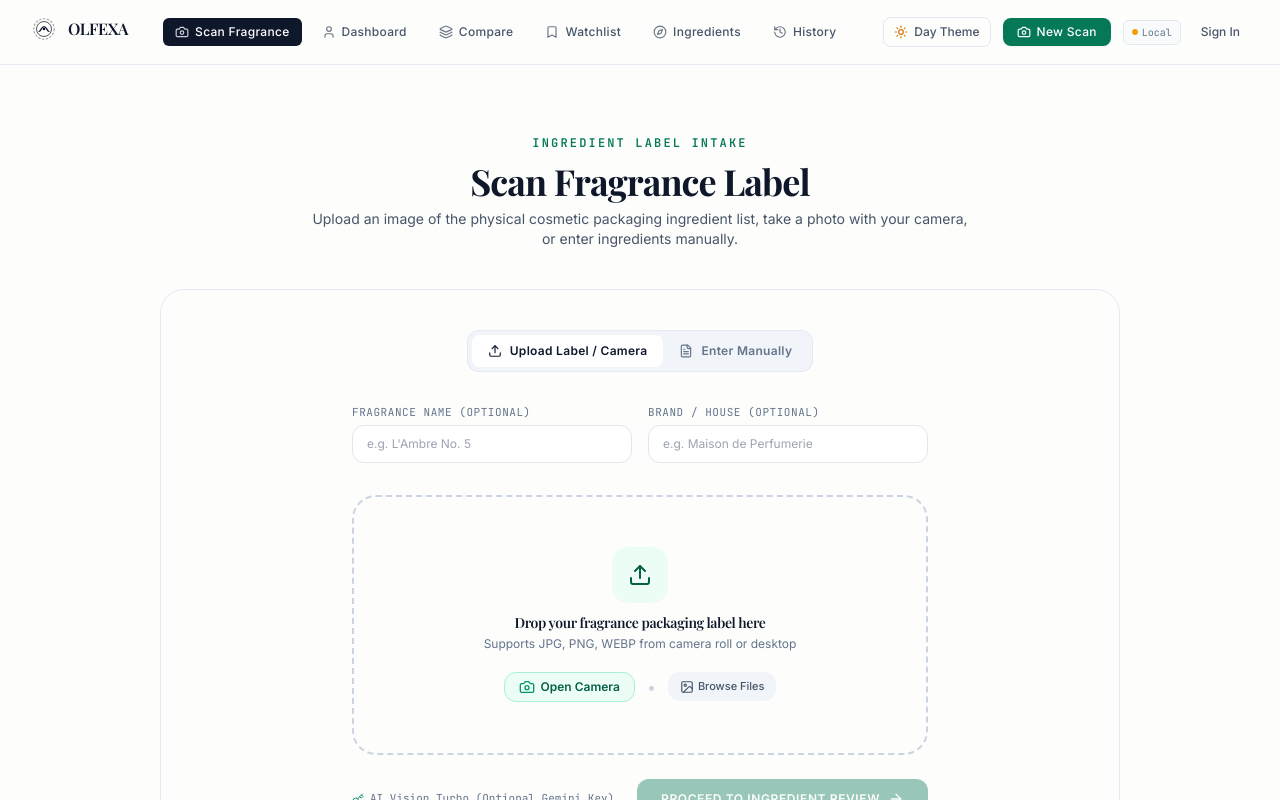
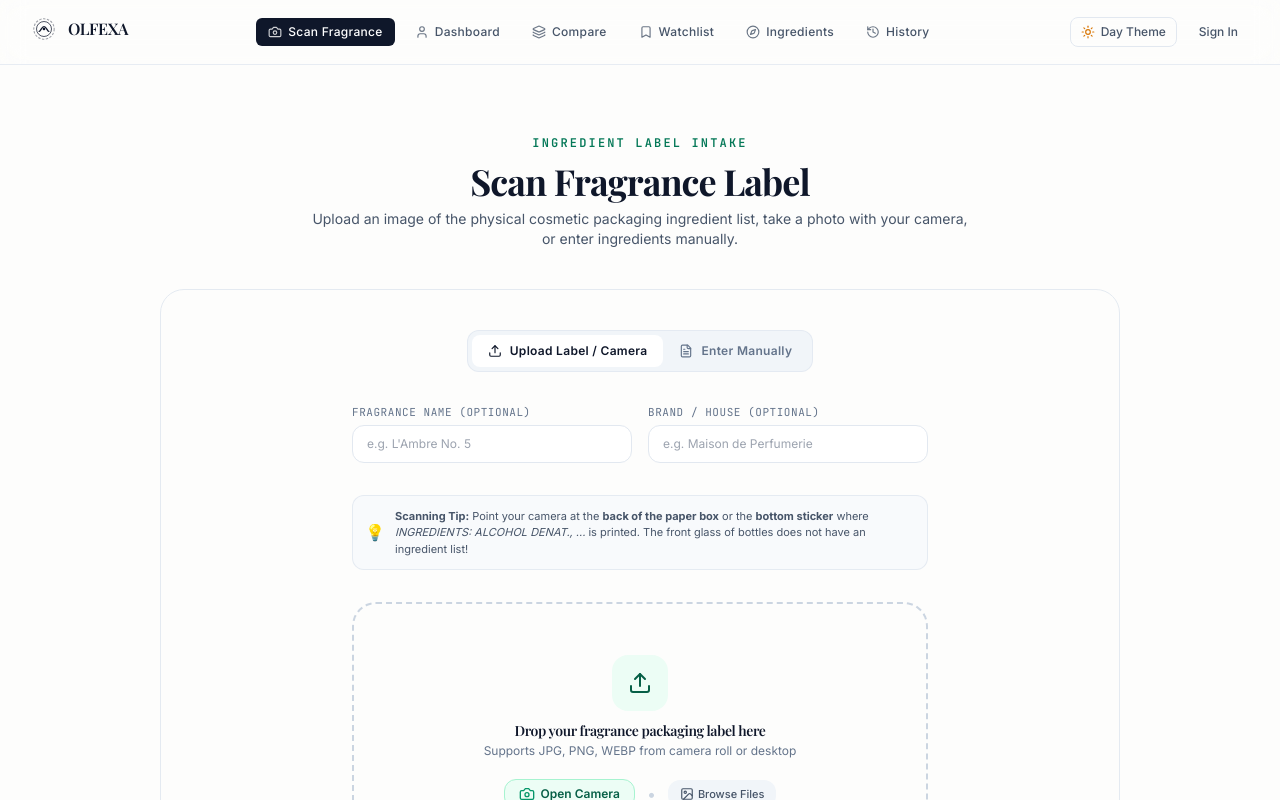
Before and after one commit to sairush55/Olfexa, a Next.js app: page /scan in a window 1280 px wide. Shown: the top 800 px of the page. Built offline with nearby package versions, Linux system fonts and the light colour scheme; no server answers; a web font is replaced by a local one.

Commit message:
style: remove New Scan and Supabase badge from navbar top right; add label scanning guidance and 1-click fallback actions

```diff
--- a/src/components/layout/Navbar.tsx
+++ b/src/components/layout/Navbar.tsx
@@ -113,23 +113,6 @@ export const Navbar: React.FC = () => {
             )}
           </button>
 
-          <Link
-            href="/login?redirect=/scan"
-            className="inline-flex items-center gap-1.5 px-3.5 py-1.5 rounded-lg bg-emerald-700 hover:bg-emerald-800 text-white text-xs font-medium tracking-wide shadow-sm transition-all"
-          >
-            <Camera className="w-3.5 h-3.5" />
-            <span>New Scan</span>
-          </Link>
-
-          {/* Supabase status indicator */}
-          <div
-            className="hidden lg:flex items-center gap-1 px-2 py-1 rounded-md text-[10px] font-mono border border-slate-200 dark:border-slate-800 bg-slate-50 dark:bg-slate-900/50"
-            title={isConfigured ? "Supabase Live Cloud DB & Auth Connected" : "Local Demo Mode (Configure .env.local for Cloud Auth)"}
-          >
-            <span className={cn("w-1.5 h-1.5 rounded-full", isConfigured ? "bg-emerald-500 animate-pulse" : "bg-amber-500")} />
-            <span className="text-slate-500 dark:text-slate-400">{isConfigured ? "Supabase" : "Local"}</span>
-          </div>
-
           {user ? (
             <div className="flex items-center gap-2 pl-1 border-l border-slate-200 dark:border-slate-800">
               <span className="text-xs font-medium text-slate-800 dark:text-slate-200 max-w-[120px] truncate" title={user.email || ""}>
@@ -146,7 +129,7 @@ export const Navbar: React.FC = () => {
           ) : (
             <Link
               href="/login"
-              className="text-xs text-slate-600 dark:text-slate-300 hover:text-slate-950 dark:hover:text-white px-2 py-1 font-medium transition-colors"
+              className="text-xs text-slate-600 dark:text-slate-300 hover:text-slate-950 dark:hover:text-white px-2.5 py-1.5 font-medium transition-colors"
             >
               Sign In
             </Link>
@@ -162,12 +145,6 @@ export const Navbar: React.FC = () => {
           >
             {isDarkMode ? <Sun className="w-4 h-4 text-amber-500" /> : <Moon className="w-4 h-4 text-slate-500" />}
           </button>
-          <Link
-            href="/login?redirect=/scan"
-            className="inline-flex items-center gap-1 p-2 rounded-lg bg-emerald-700 text-white text-xs font-medium"
-          >
-            <Camera className="w-4 h-4" />
-          </Link>
           <button
             onClick={() => setIsMobileMenuOpen(!isMobileMenuOpen)}
             className="p-2 rounded-md text-slate-600 dark:text-slate-300 hover:bg-slate-100 dark:hover:bg-slate-800"
--- a/src/components/scan/ImageDropzone.tsx
+++ b/src/components/scan/ImageDropzone.tsx
@@ -442,14 +442,47 @@ export const ImageDropzone: React.FC = () => {
         </div>
       </div>
 
-      {/* Error Alert Banner */}
+      {/* Error Alert Banner with 1-Click Action Steps */}
       {scanErrorMessage && (
-        <div className="max-w-xl mx-auto p-4 rounded-2xl bg-amber-50 dark:bg-amber-950/30 border border-amber-200 dark:border-amber-900/60 flex items-start gap-3 text-xs text-amber-900 dark:text-amber-200">
-          <AlertCircle className="w-5 h-5 text-amber-600 dark:text-amber-400 shrink-0 mt-0.5" />
-          <div className="space-y-1">
-            <span className="font-semibold block">Scan Notice</span>
-            <p>{scanErrorMessage}</p>
+        <div className="max-w-xl mx-auto p-4 rounded-2xl bg-amber-50 dark:bg-amber-950/30 border border-amber-200 dark:border-amber-900/60 space-y-3 text-xs text-amber-900 dark:text-amber-200">
+          <div className="flex items-start gap-3">
+            <AlertCircle className="w-5 h-5 text-amber-600 dark:text-amber-400 shrink-0 mt-0.5" />
+            <div className="space-y-1">
+              <span className="font-semibold block">OCR Label Scan Notice</span>
+              <p>{scanErrorMessage}</p>
+            </div>
           </div>
+          <div className="pt-2 border-t border-amber-200/60 dark:border-amber-900/40 flex flex-wrap items-center gap-2">
+            <button
+              type="button"
+              onClick={() => {
+                setActiveTab("manual");
+                setScanErrorMessage(null);
+              }}
+              className="px-3 py-1.5 rounded-lg bg-amber-700 hover:bg-amber-800 text-white text-[11px] font-medium transition-colors"
+            >
+              ✍️ Enter Manually Instead
+            </button>
+            <button
+              type="button"
+              onClick={() => {
+                setShowApiKeyInput(true);
+              }}
+              className="px-3 py-1.5 rounded-lg bg-white dark:bg-slate-900 border border-amber-300 dark:border-amber-800 text-amber-900 dark:text-amber-300 text-[11px] font-medium hover:bg-amber-100/50 transition-colors"
+            >
+              🔑 Use Free AI Vision (Gemini Key)
+            </button>
+          </div>
+        </div>
+      )}
+
+      {/* Helpful Label Scanning Guide Tip */}
+      {activeTab === "upload" && !scanErrorMessage && (
+        <div className="max-w-xl mx-auto p-3 rounded-xl bg-slate-50 dark:bg-slate-900/60 border border-slate-200/80 dark:border-slate-800/80 flex items-center gap-2.5 text-[11px] text-slate-600 dark:text-slate-400">
+          <span className="text-base">💡</span>
+          <span>
+            <strong>Scanning Tip:</strong> Point your camera at the <strong>back of the paper box</strong> or the <strong>bottom sticker</strong> where <em>INGREDIENTS: ALCOHOL DENAT., ...</em> is printed. The front glass of bottles does not have an ingredient list!
+          </span>
         </div>
       )}
 
--- a/src/lib/clientOcr.ts
+++ b/src/lib/clientOcr.ts
@@ -159,6 +159,8 @@ export async function runBrowserOcr(
 
   let worker: any = null;
   try {
+    // 20-second safety timeout so browser worker never hangs indefinitely
+    const ocrPromise = (async () => {
       worker = await createWorker("eng", 1, {
         logger: (m: any) => {
           if (!onProgress) return;
@@ -184,6 +186,15 @@ export async function runBrowserOcr(
 
       onProgress?.("Extraction complete!", 100);
       return { rawText, confidence };
+    })();
+
+    const timeoutPromise = new Promise<{ rawText: string; confidence: number }>((_, reject) => {
+      setTimeout(() => {
+        reject(new Error("OCR engine timed out. The image may be too low-contrast or fine-print. Please capture closer or use Enter Manually."));
+      }, 20000);
+    });
+
+    return await Promise.race([ocrPromise, timeoutPromise]);
   } finally {
     if (worker) {
       try {
```
Lines whose indentation alone changed are shown as unchanged.
